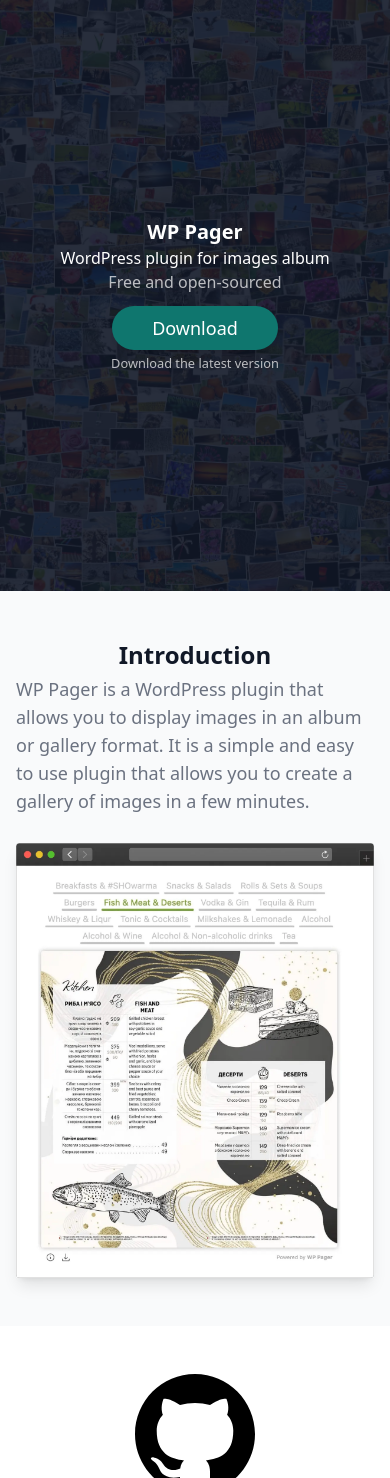
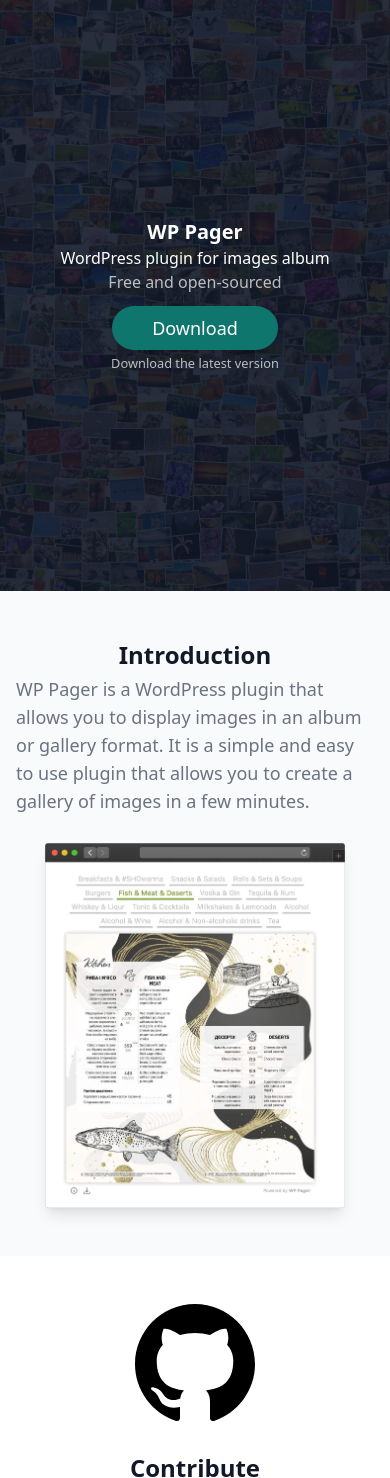
Before and after one commit to wp-pager/wp-pager.github.io, a Vue app: page / in a window 390 px wide. Shown: the top 1478 px of the page. Built offline with nearby package versions, Linux system fonts and the light colour scheme; the HTML template or start-up script is replaced by a standard one.

Commit message:
Changed Intro.vue

```diff
--- a/src/components/Intro.vue
+++ b/src/components/Intro.vue
@@ -19,7 +19,7 @@ import Content from '@/components/Section/Content.vue'
                     <img
                         src="../assets/intro.webp"
                         alt="WP Pager album"
-                        class="w-full max-w-[900px] h-auto shadow-lg"
+                        class="w-full max-w-[300px] md:max-w-[900px] h-auto shadow-lg"
                     />
                 </div>
             </div>
```
